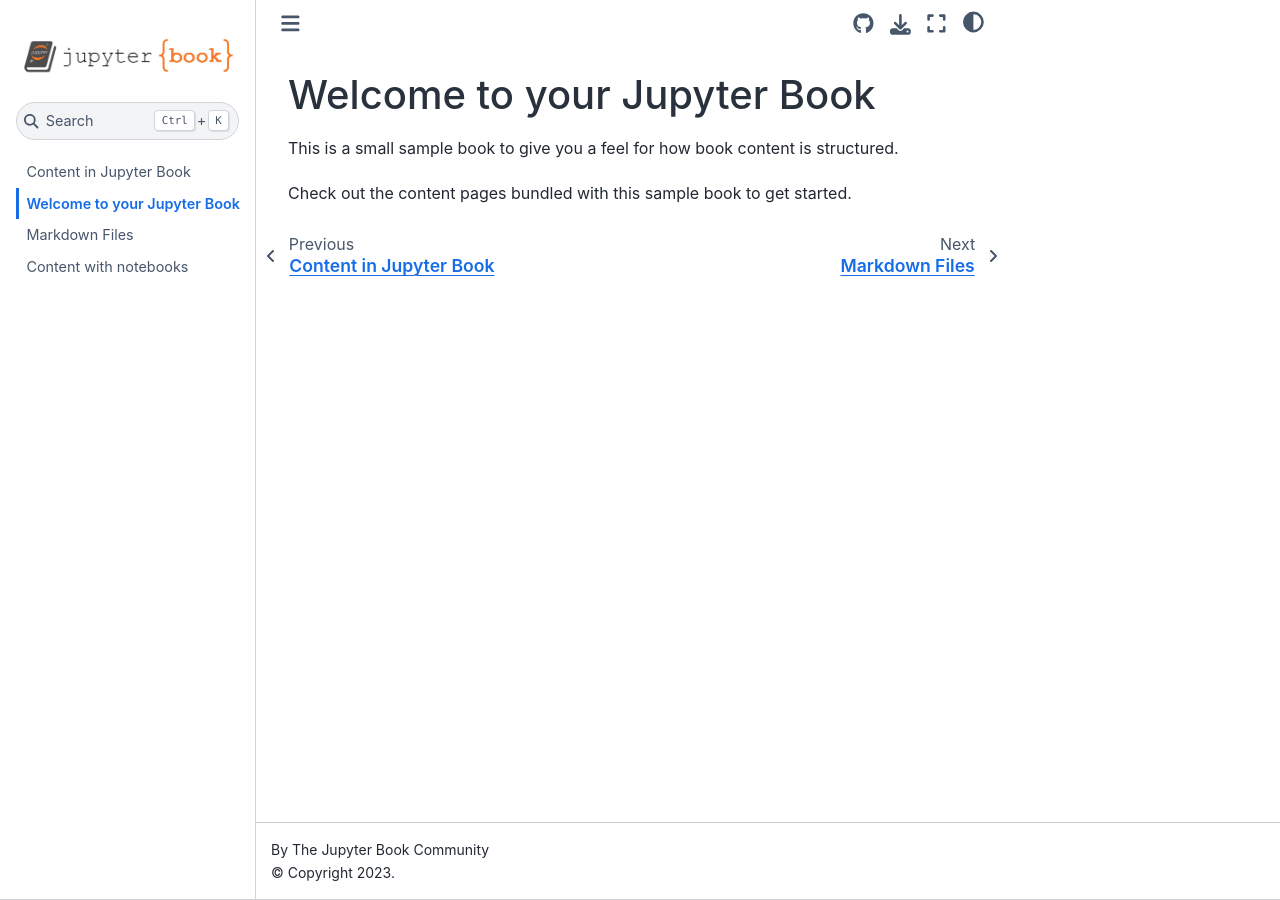
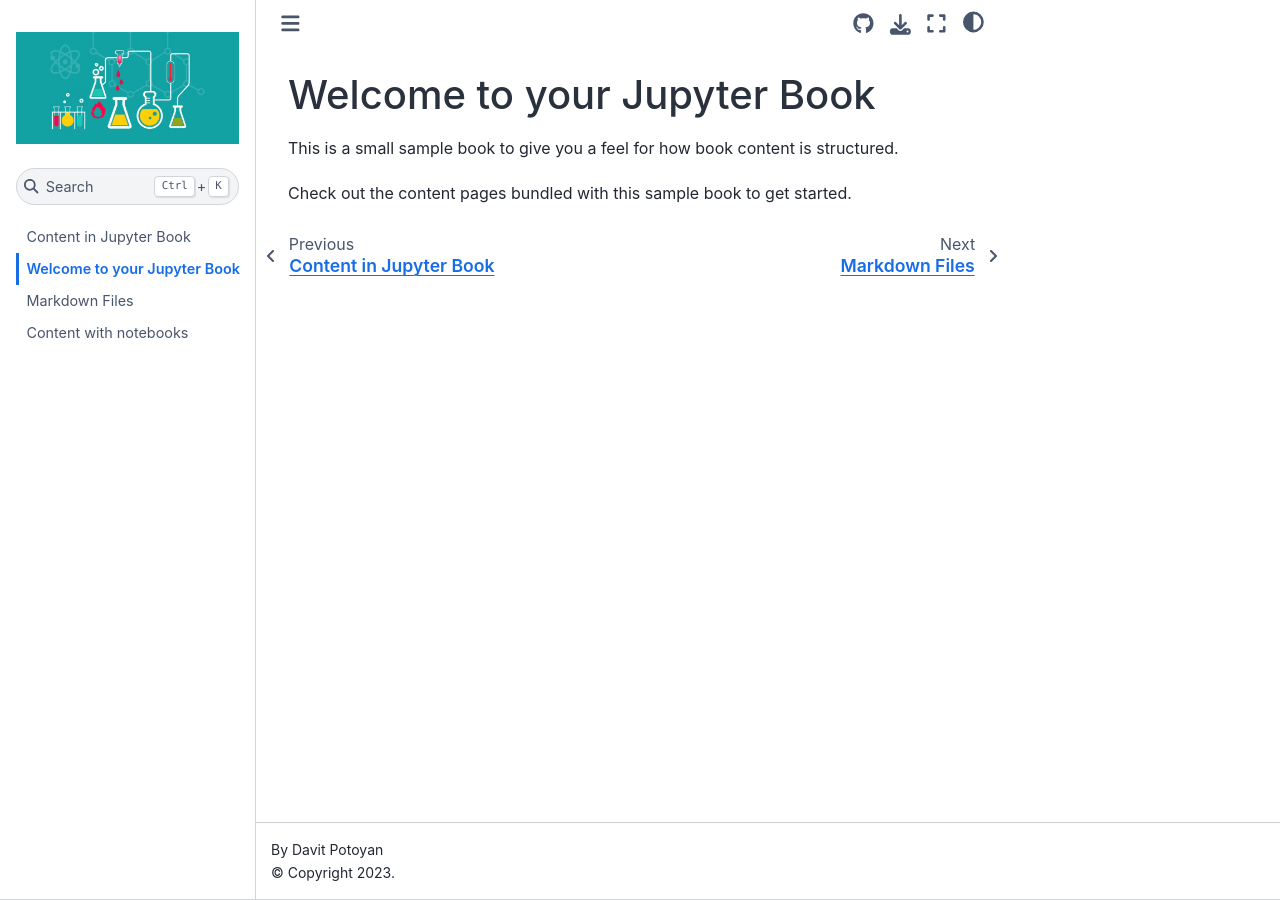
Before and after one commit to DPotoyan/Chem167, a Jupyter Book: the page built from intro.md, in a window 1280 px wide. Built offline with Jupyter Book 1.0.4 settings and Sphinx 7.4.7 and the Sphinx Book theme 1.1.4, drawn with Linux system fonts in a browser that asks for light colours.

Commit message:
logo change

```diff
--- a/_config.yml
+++ b/_config.yml
@@ -1,6 +1,6 @@
 # Book settings
-title: My sample book
-author: The Jupyter Book Community
+title: General Chemistry
+author: Davit Potoyan
 logo: logo.png
 
 repository:
```
Also changed, not shown: logo.png, requirements.txt (line endings or trailing spaces).
